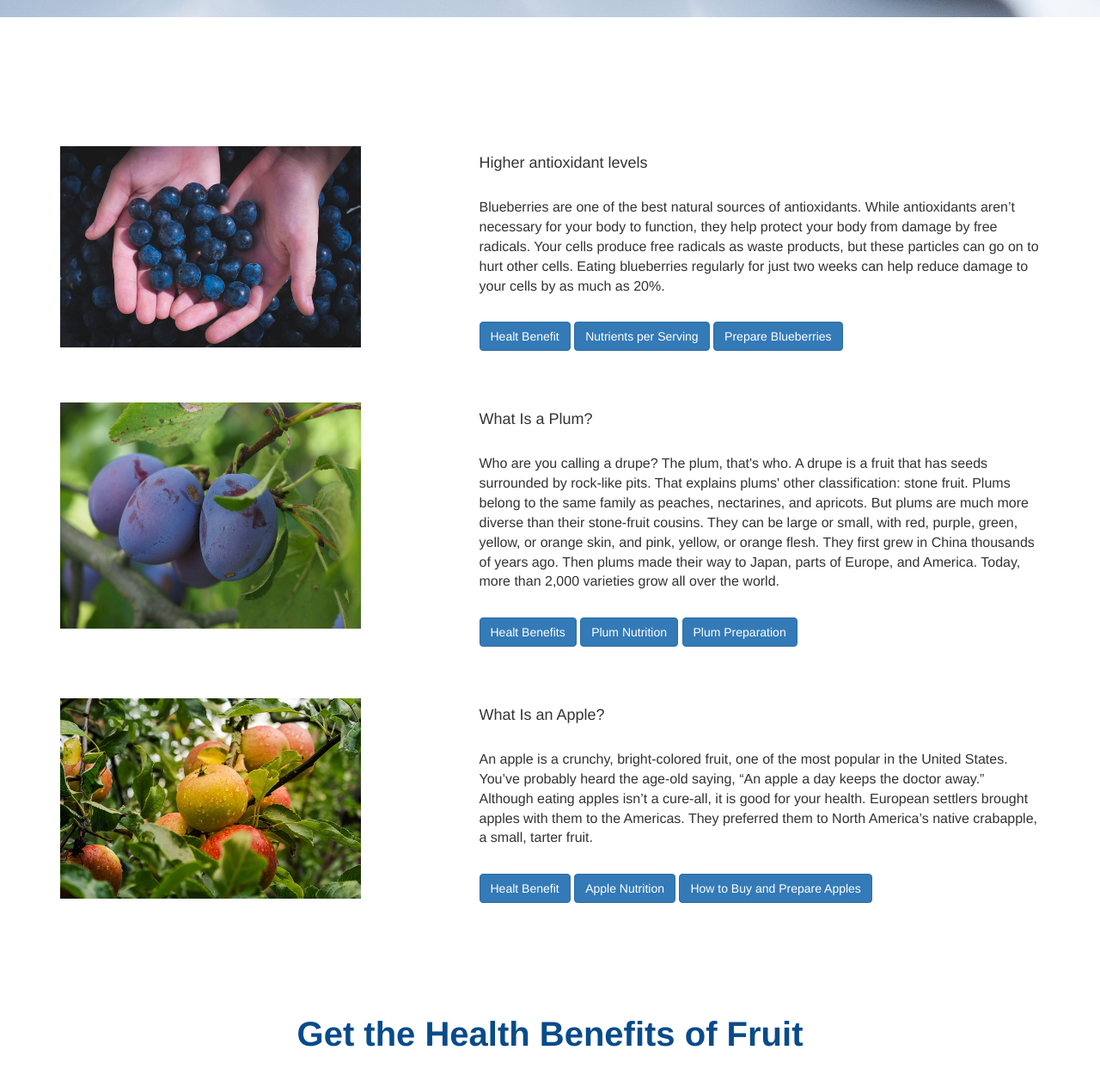
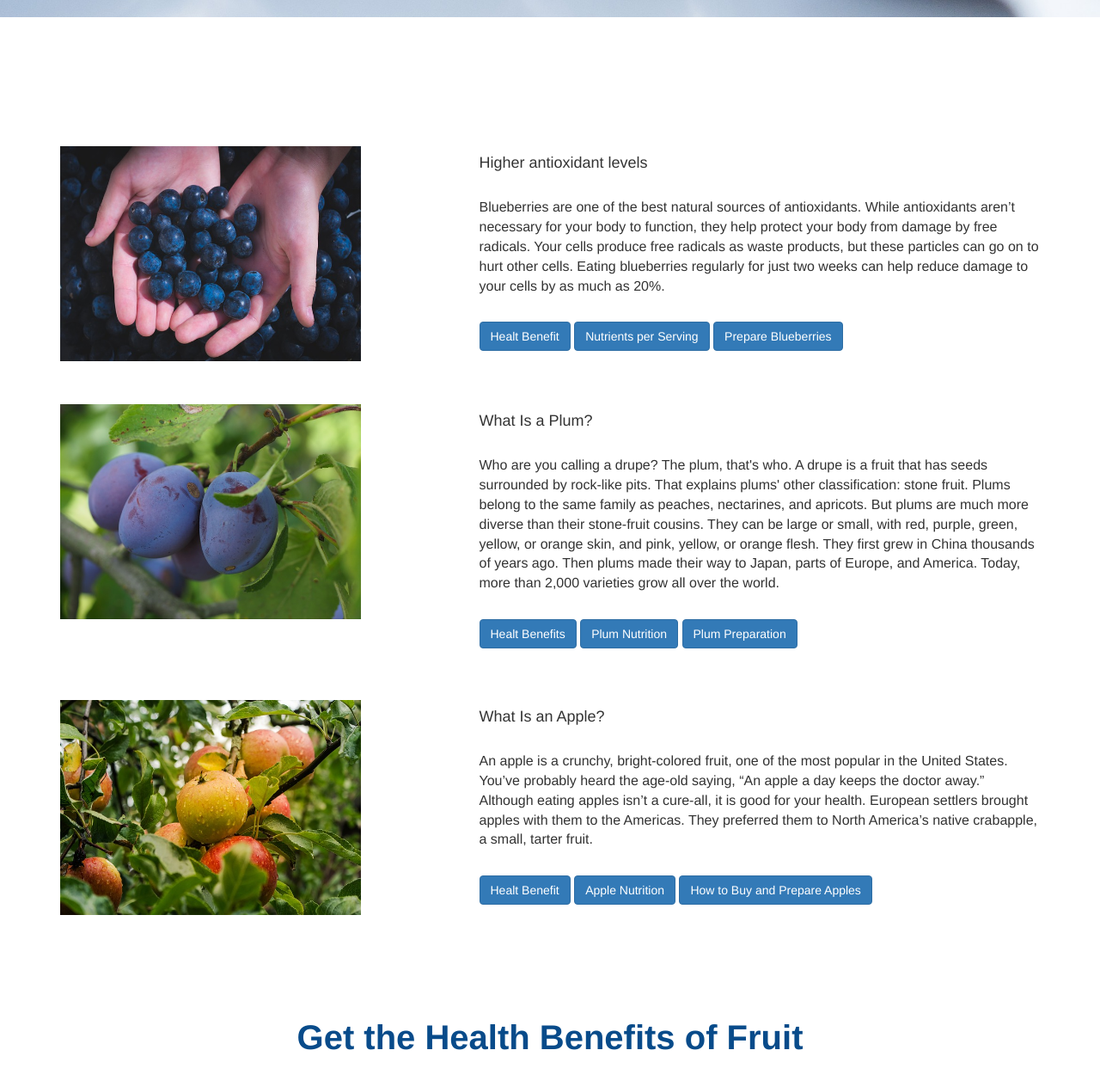
Before and after one commit to O-Shkoropad/Fruits, a plain HTML site: page index.html in a window 1280 px wide. Shown: the part 875-2139 px from the top of the page at 86% size. Drawn offline with nearby package versions, Linux system fonts and the light colour scheme.

Commit message:
change picture

```diff
--- a/index.html
+++ b/index.html
@@ -60,7 +60,7 @@
         <div class="row">
             <div id="about">
                 <div class="col-6 col-md-5">
-                  <img src="image/blueberriess.jpg" width="350px"  height="auto" alt=" ">
+                  <img src="image/blueberriess.jpg" width="350"  height="250" alt=" ">
                 </div>
                 <div class="col-6 col-md-7">
                     <h4>Higher antioxidant levels</h4>
@@ -151,7 +151,7 @@
             <div id="about">
 
                 <div class="col-6 col-md-5">
-                    <img src="image/plumss.jpg" width="350px" height="auto" alt=" ">
+                    <img src="image/plumss.jpg" width="350" height="250" alt=" ">
                 </div>
                 <div class="col-6 col-md-7">
                     <h4>What Is a Plum?</h4>
@@ -244,7 +244,7 @@
                         <div class="row">
                             <div id="about">
                                 <div class="col-6 col-md-5">
-                                    <img src="image/apple.jpg" width="350px" height="auto" alt=" ">
+                                    <img src="image/apple.jpg" width="350" height="250" alt=" ">
                                 </div>
                                 <div class="col-6 col-md-7">
                                     <h4>What Is an Apple?</h4>
```
